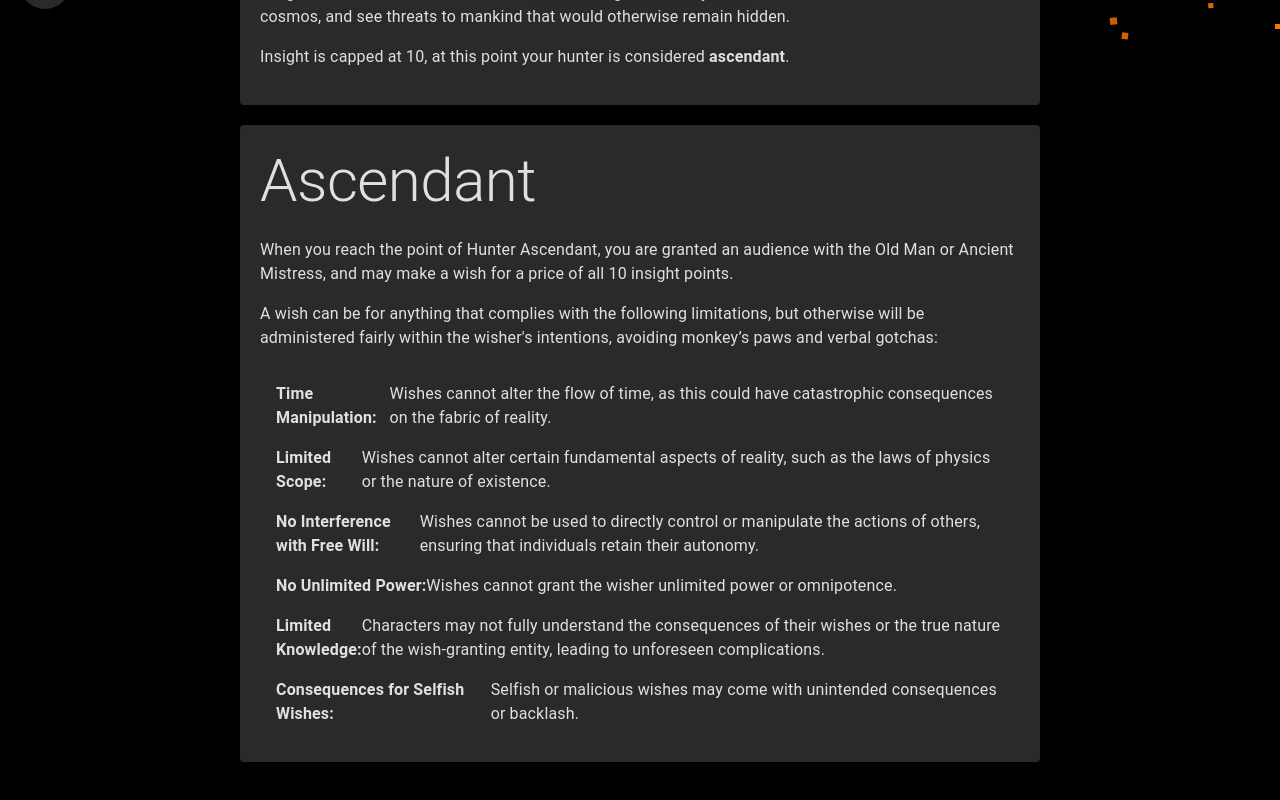
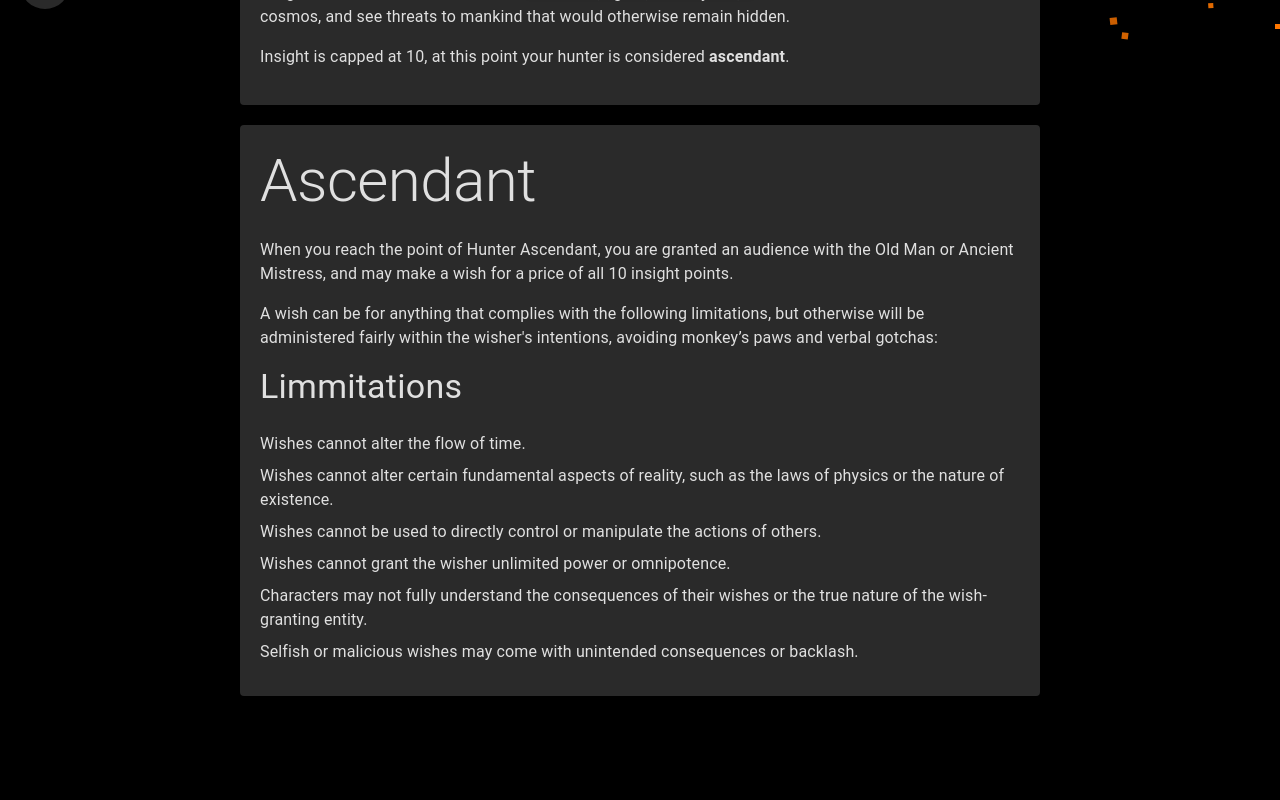
Before and after one commit to Rancor38/imustkill-website, a React (Create React App) app: page /progression in a window 1280 px wide. Shown: the part 771-1571 px from the top of the page. Built offline with nearby package versions, Linux system fonts and the light colour scheme.

Commit message:
Fixed layout of ascendant

```diff
--- a/src/pages/Progression.js
+++ b/src/pages/Progression.js
@@ -141,35 +141,32 @@ const Progression = () => {
                         administered fairly within the wisher's intentions,
                         avoiding monkey’s paws and verbal gotchas:
                     </Typography>
+                    <Typography variant='h4' gutterBottom>
+                        Limmitations
+                    </Typography>
                     <List>
-                        <ListItem>
-                            <strong>Time Manipulation:</strong> Wishes cannot
-                            alter the flow of time, as this could have
-                            catastrophic consequences on the fabric of reality.
+                        <ListItem sx={{ padding: "4px 0" }}>
+                            Wishes cannot alter the flow of time.
                         </ListItem>
-                        <ListItem>
-                            <strong>Limited Scope:</strong> Wishes cannot alter
-                            certain fundamental aspects of reality, such as the
-                            laws of physics or the nature of existence.
+                        <ListItem sx={{ padding: "4px 0" }}>
+                            Wishes cannot alter certain fundamental aspects of
+                            reality, such as the laws of physics or the nature
+                            of existence.
                         </ListItem>
-                        <ListItem>
-                            <strong>No Interference with Free Will:</strong>{" "}
+                        <ListItem sx={{ padding: "4px 0" }}>
                             Wishes cannot be used to directly control or
-                            manipulate the actions of others, ensuring that
-                            individuals retain their autonomy.
+                            manipulate the actions of others.
                         </ListItem>
-                        <ListItem>
-                            <strong>No Unlimited Power:</strong> Wishes cannot
-                            grant the wisher unlimited power or omnipotence.
+                        <ListItem sx={{ padding: "4px 0" }}>
+                            Wishes cannot grant the wisher unlimited power or
+                            omnipotence.
                         </ListItem>
-                        <ListItem>
-                            <strong>Limited Knowledge:</strong> Characters may
-                            not fully understand the consequences of their
-                            wishes or the true nature of the wish-granting
-                            entity, leading to unforeseen complications.
+                        <ListItem sx={{ padding: "4px 0" }}>
+                            Characters may not fully understand the consequences
+                            of their wishes or the true nature of the
+                            wish-granting entity.
                         </ListItem>
-                        <ListItem>
-                            <strong>Consequences for Selfish Wishes:</strong>{" "}
+                        <ListItem sx={{ padding: "4px 0" }}>
                             Selfish or malicious wishes may come with unintended
                             consequences or backlash.
                         </ListItem>
```
